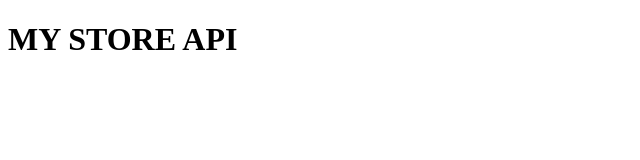
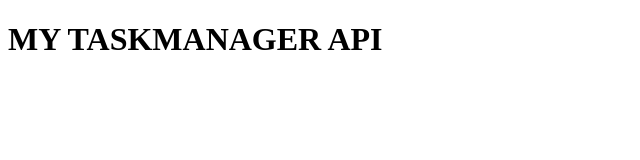
Before and after one commit to victor-oladele/TASK-MANAGER-API, a website: page public/views/index.html in a window 1280 px wide. Shown: the whole page, without its empty margins (0-640 px from the left). Drawn offline with Linux system fonts and the light colour scheme.

Commit message:
adding changes

```diff
--- a/public/views/index.html
+++ b/public/views/index.html
@@ -8,7 +8,7 @@
 </head>
 <body>
 
-    <h1>MY STORE API</h1>
+    <h1>MY TASKMANAGER API</h1>
 
 </body>
 </html>
```
